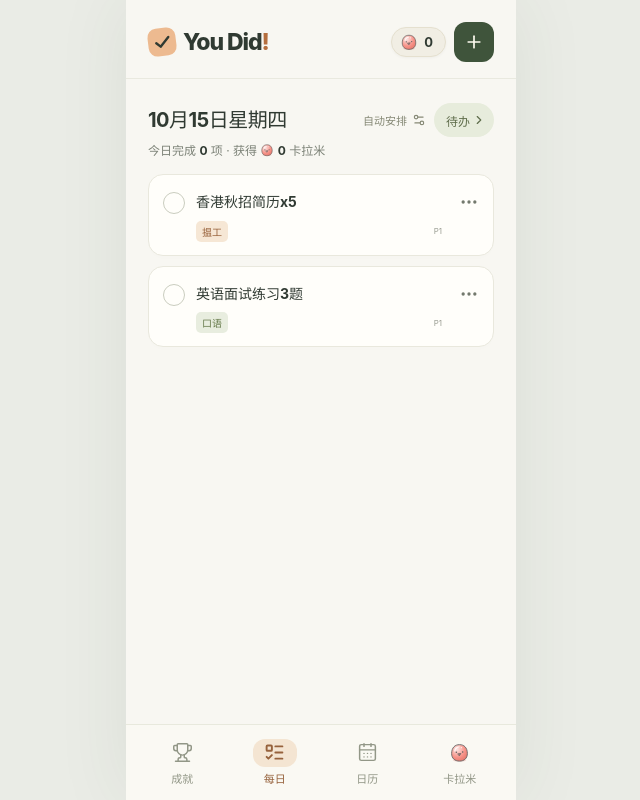
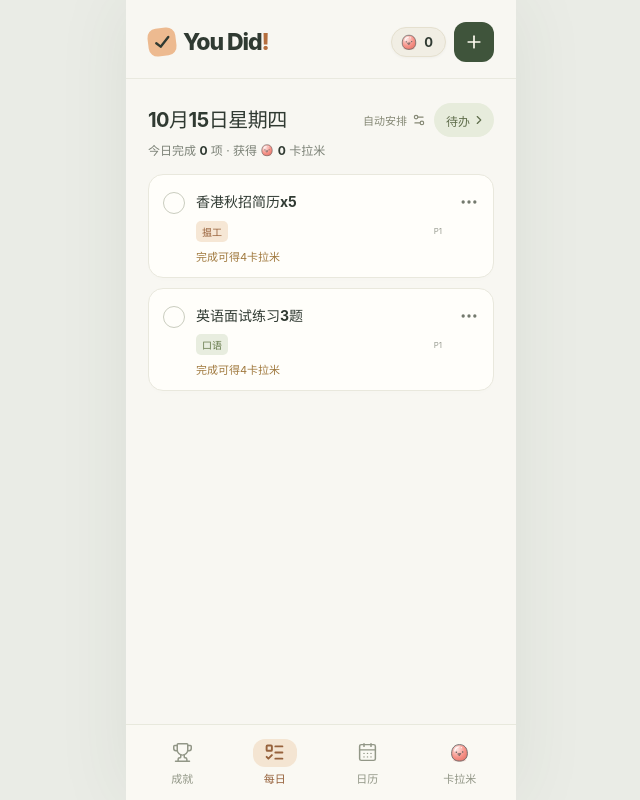
Before and after one commit to sum-tree/You-Did, a React (Vite) app: page / in a window 1280 px wide. Shown: the whole page, without its empty margins (319-959 px from the left). Built offline with nearby package versions, Linux system fonts and the light colour scheme.

Commit message:
feat(tasks): display PRD-New kalami rewards across daily cards, todo details, and action sheets

```diff
--- a/src/components.tsx
+++ b/src/components.tsx
@@ -14,6 +14,7 @@ import {
   inferContribution,
   interviewRewardInfo,
   KIND,
+  taskReward,
   weekStart,
 } from "./domain.ts";
 import type { CalendarEvent, Category, Task } from "./domain.ts";
@@ -31,13 +32,23 @@ export const longDate = (date: string, weekday = false) =>
   });
 export const eventKind = (kind: CalendarEvent["kind"]) =>
   kind === "interview" ? "面试 / 测试" : kind === "deadline" ? "重要DDL" : "提醒";
-// Interview cards show the reward available now and the next step, not a countdown.
+
+// Task cards display the kalami reward available upon completion according to PRD-New 4.1
+export function taskRewardHint(task: Task, today: string): string | null {
+  if (task.status !== "open") return null;
+  if (task.kind === "interview") {
+    const info = interviewRewardInfo(task, today);
+    return info.next === undefined
+      ? `完成可得${info.now}卡拉米`
+      : `完成可得${info.now}卡拉米 · ${info.inDays}天后变为${info.next}`;
+  }
+  const reward = taskReward(task, today);
+  return `完成可得${reward}卡拉米`;
+}
+
+// Keep interviewHint pointing to taskRewardHint for seamless compatibility
 export function interviewHint(task: Task, today: string): string | null {
-  if (task.kind !== "interview" || task.status !== "open") return null;
-  const info = interviewRewardInfo(task, today);
-  return info.next === undefined
-    ? `完成可得${info.now}`
-    : `完成可得${info.now} · ${info.inDays}天后变为${info.next}`;
+  return taskRewardHint(task, today);
 }
 export const contributionLabel = (task: Task) =>
   `${KIND[task.kind].label.split("（")[0]} · ${task.amount}${KIND[task.kind].unit}`;
--- a/src/pages/DailyPage.tsx
+++ b/src/pages/DailyPage.tsx
@@ -3,10 +3,10 @@ import { CATEGORY, dailyView, shouldSuggestInterviewSplit } from "../domain.ts";
 import type { AppData, Task } from "../domain.ts";
 import {
   dateLabel,
-  interviewHint,
   KalamiIcon,
   longDate,
   TaskCheck,
+  taskRewardHint,
 } from "../components.tsx";
 
 export function DailyPage({
@@ -82,8 +82,8 @@ export function DailyPage({
                     )}
                     <span className="priority">P{task.priority}</span>
                   </div>
-                  {interviewHint(task, today) && (
-                    <p className="reward-hint">{interviewHint(task, today)}</p>
+                  {taskRewardHint(task, today) && (
+                    <p className="reward-hint">{taskRewardHint(task, today)}</p>
                   )}
                   {task.steps && task.steps.length > 0 && (
                     <div className="interview-steps-box">
--- a/src/pages/PoolPage.tsx
+++ b/src/pages/PoolPage.tsx
@@ -11,8 +11,8 @@ import type { AppData, Category, Task } from "../domain.ts";
 import {
   contributionLabel,
   dateLabel,
-  interviewHint,
   shortDate,
+  taskRewardHint,
 } from "../components.tsx";
 
 // Held by App so the filters survive switching pages.
@@ -185,9 +185,9 @@ export function PoolPage({
                     <span>计划周 · {shortDate(task.plannedWeek)}起</span>
                     <span>{contributionLabel(task)}</span>
                     <span>{dateLabel(task.dueDate, today)}</span>
-                    {interviewHint(task, today) && (
+                    {taskRewardHint(task, today) && (
                       <span className="reward-hint">
-                        {interviewHint(task, today)}
+                        {taskRewardHint(task, today)}
                       </span>
                     )}
                     {task.steps && task.steps.length > 0 && (
--- a/src/sheets.tsx
+++ b/src/sheets.tsx
@@ -36,6 +36,7 @@ import {
   longDate,
   Modal,
   shareOrDownload,
+  taskRewardHint,
 } from "./components.tsx";
 
 // Every sheet shows the latest save problem and offers the pending backup.
@@ -74,6 +75,7 @@ export function TaskMenuSheet({
     <Modal {...sync} title={task.title} close={close}>
       <p className="form-note">
         {CATEGORY[task.category].name} · {dateLabel(task.dueDate, today)}
+        {task.status === "open" && ` · ${taskRewardHint(task, today)}`}
       </p>
       <div className="action-list">
         {task.status === "open" ? (
```
